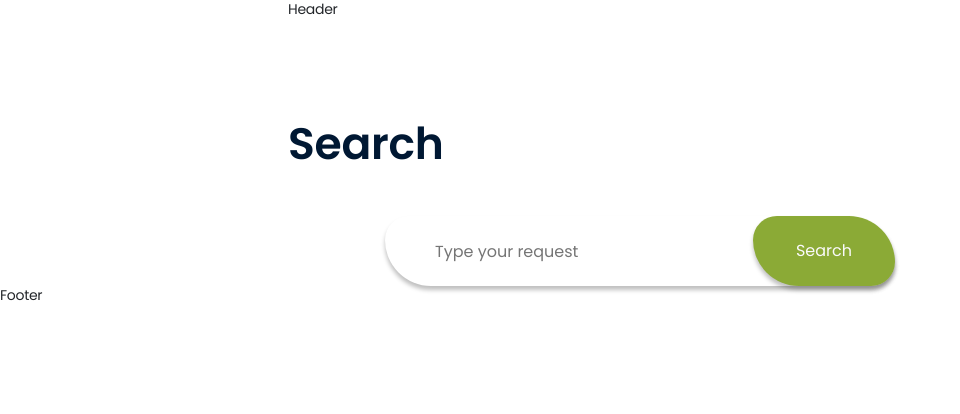
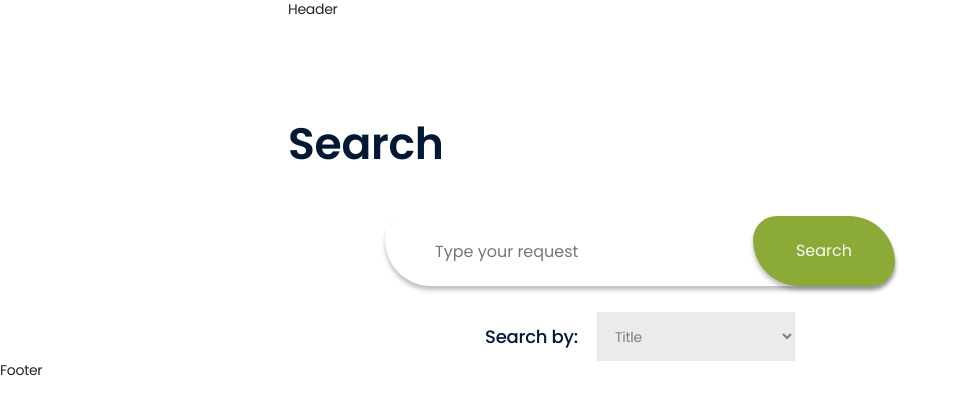
Before and after one commit to snizhanamohyl/project-y9o2mW7i, a React (Create React App) app: page /project-y9o2mW7i/search in a window 1280 px wide. Shown: the top 414 px of the page, without its empty margins (0-960 px from the left). Built offline with nearby package versions, Linux system fonts and the light colour scheme.

Commit message:
add SearchDropdown

```diff
--- /dev/null
+++ b/src/components/SearchDropdown/SearchDropdown.jsx
@@ -0,0 +1,25 @@
+import { useState } from 'react';
+import { Formik } from 'formik';
+import { Select, Label, Wrapper } from './SearchDropdown.styled';
+
+export const SearchDropdown = () => {
+  const [current, setCurrent] = useState('title');
+  const handleChange = e => setCurrent(e.target.value);
+
+  return (
+    <Wrapper>
+      <Label>Search by:</Label>
+      <Formik>
+        <Select
+          as="select"
+          name="searchBy"
+          value={current}
+          onChange={handleChange}
+        >
+          <option value="title">Title</option>
+          <option value="ingredients">Ingredients</option>
+        </Select>
+      </Formik>
+    </Wrapper>
+  );
+};
--- /dev/null
+++ b/src/components/SearchDropdown/SearchDropdown.styled.js
@@ -0,0 +1,31 @@
+import styled from 'styled-components';
+
+export const Wrapper = styled.div`
+  display: flex;
+  justify-content: space-between;
+  align-items: center;
+  margin: 26px auto 0 auto;
+  width: 310px;
+  height: 49px;
+`;
+
+export const Label = styled.p`
+  color: #001833;
+  font-size: 18px;
+  font-weight: 500;
+  line-height: 24px;
+  letter-spacing: -0.24px;
+`;
+
+export const Select = styled.div`
+  width: 198px;
+  height: 49px;
+  padding: 14px;
+  font-size: 14px;
+  letter-spacing: -0.28px;
+  background-color: #d9d9d9;
+  color: #000;
+  opacity: 0.5;
+  border: none;
+  outline: none;
+`;
--- a/src/components/SearchInput/SearchInput.jsx
+++ b/src/components/SearchInput/SearchInput.jsx
@@ -1,7 +1,7 @@
 import { Formik } from 'formik';
 import { Form, Button, Input } from './SearchInput.styled';
 
-export default function SearchInput() {
+export const SearchInput = () => {
   return (
     <Formik
       initialValues={{
@@ -23,4 +23,4 @@ export default function SearchInput() {
       </Form>
     </Formik>
   );
-}
+};
--- a/src/pages/SearchPage/SearchPage.jsx
+++ b/src/pages/SearchPage/SearchPage.jsx
@@ -1,11 +1,13 @@
-import SearchInput from 'components/SearchInput/SearchInput';
 import { Title } from './SearchPage.styled';
+import { SearchInput } from 'components/SearchInput/SearchInput';
+import { SearchDropdown } from 'components/SearchDropdown/SearchDropdown';
 
 export default function SearchPage() {
   return (
     <>
       <Title>Search</Title>
       <SearchInput />
+      <SearchDropdown />
     </>
   );
 }
```
